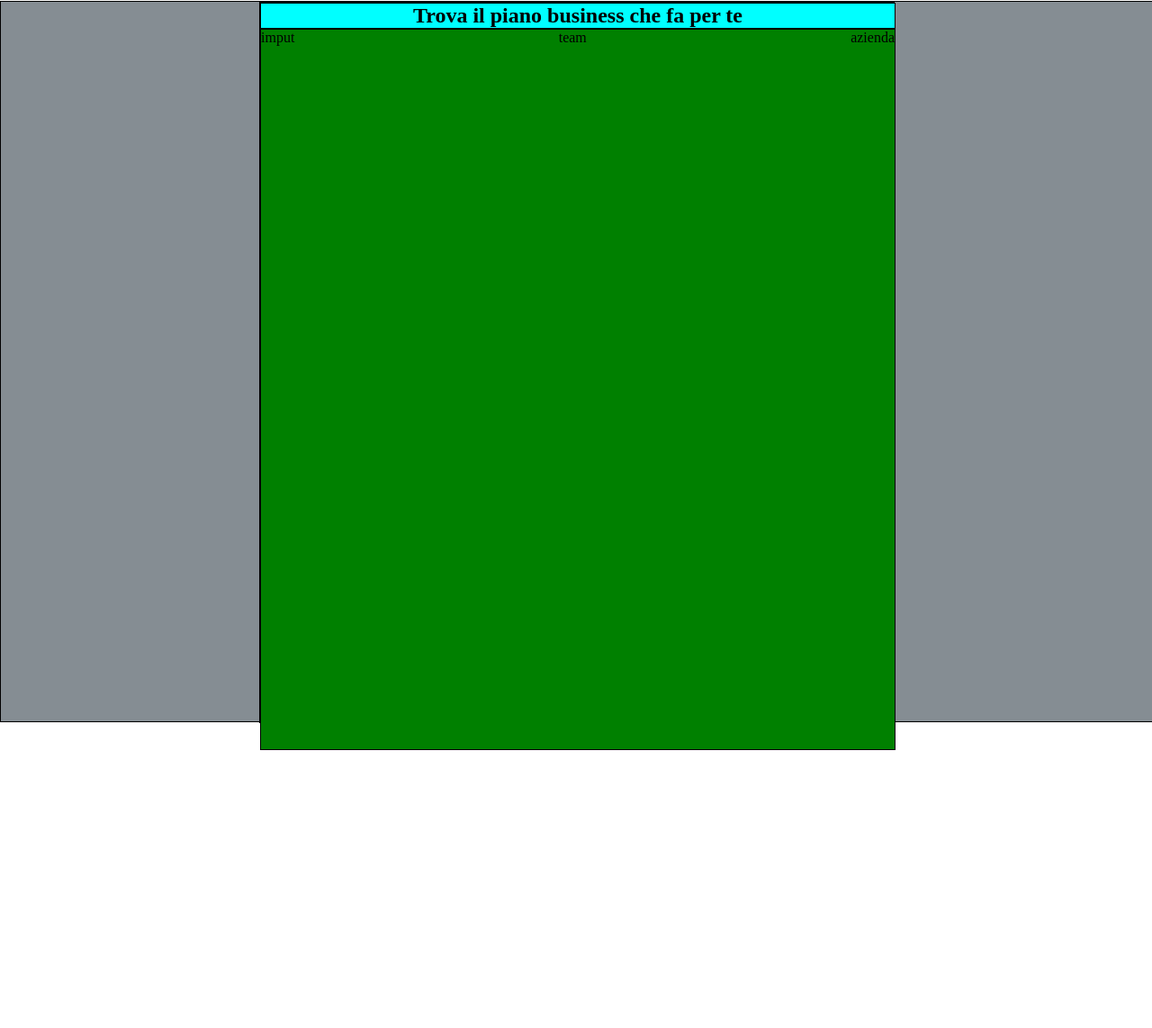
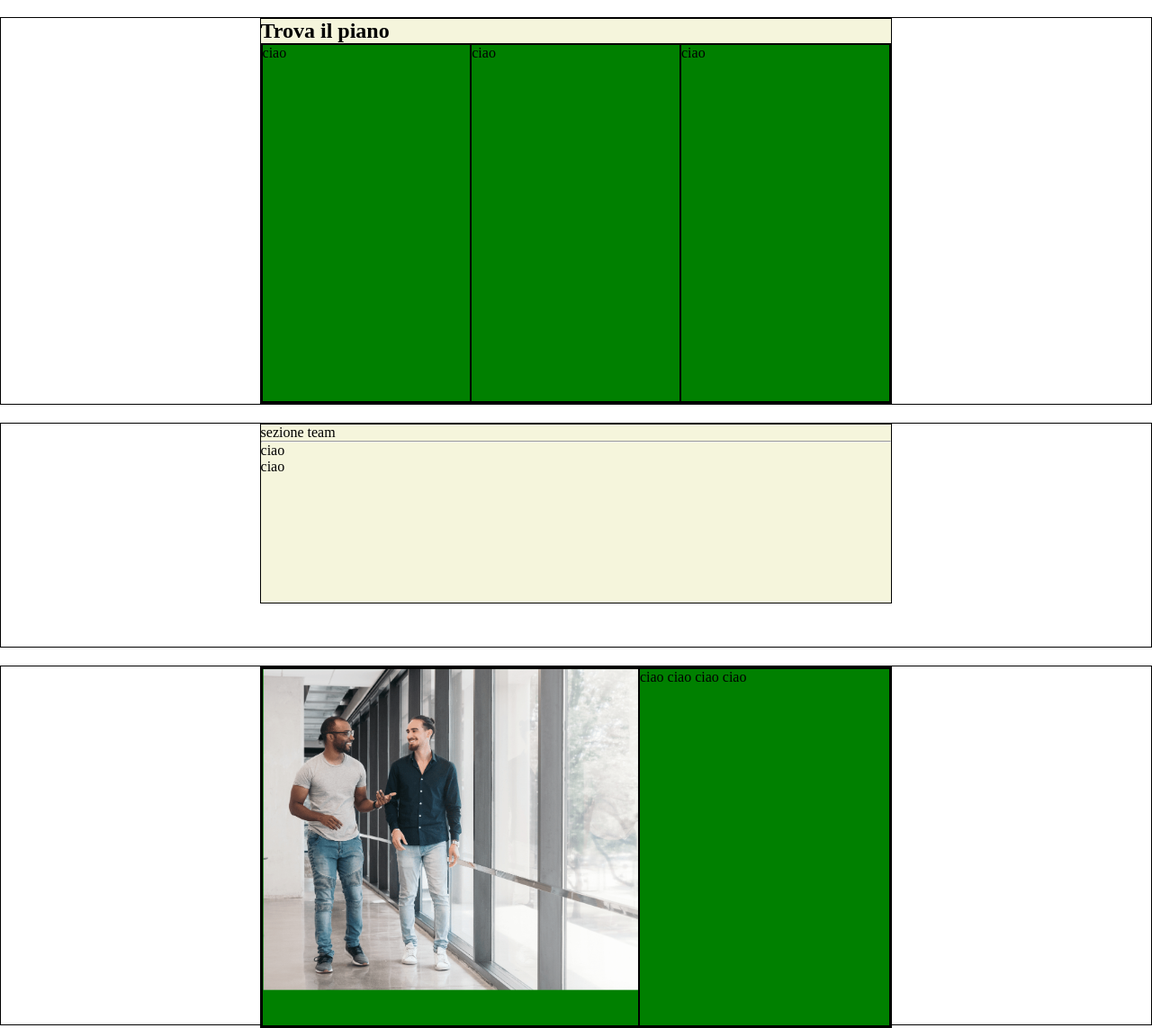
Before and after one commit to enricoricciardella/htmlcss-dropbox, a plain HTML site: page index.html in a window 1280 px wide. Shown: the part 461-1604 px from the top of the page at 90% size. Before the commit the page ends 1295 px from the top, so only its background shows below. Drawn offline with Linux system fonts and the light colour scheme.

Commit message:
feat:fine sezione partner

```diff
--- a/css/style.css
+++ b/css/style.css
@@ -1,7 +1,10 @@
 *{
     margin: 0;
     padding: 0;
-    box-sizing: 0 auto;
+    box-sizing: border-box;
+}
+img{
+    width: 100%;
 }
 
 .container{
@@ -14,6 +17,10 @@
     border: 2px solid black;
 }
 
+/* DEBUG
+[class^=".sect"] */
+
+
 .header{
 
     /* DEBUG */
@@ -24,11 +31,13 @@
 /* PRIMA SEZIONE SFONDO AZZURRO */
 
 .section-one{
+    margin-top: 20px;
     width: 100%;
-    height: 400px;
+    min-height: 400px;
+    height: 300px;
     /* DEBUG */
     border: 1px solid black;
-    background-color: #B4D0E6;
+    /* background-color: #B4D0E6; */
 
 }
 
@@ -63,48 +72,65 @@
 .section-2{
     margin-top: 20px;
     width: 100%;
-    height: 800px;
+    min-height: 100%;
     /* DEBUG */
     border: 1px solid black;
-    background-color: #858d93;
+    /* background-color: #858d93; */
 
 }
+
 
 /* CREO UN CONTAINER PIù PICCOLO */
 .small-container{
     width: 55%;
-    height: 100%;
+    min-height: 200px;
     margin: auto;
     /* DEBUG */
     border: 1px solid black;
     background-color: beige;
 }
 
-.titolo-due{
-    display: flex;
-    justify-content: center;
-    width: 100%;
-/* DEBUG */
-    border: 1px solid black;
-    background-color: aqua;
-}
 
-.card{
+
+.row{
     display: flex;
     flex-direction: row;
     width: 100%;
-    height: 800px;
     /* DEBUG */
+    min-height: 400px;
     background-color: green;
     border: 1px solid black;
 }
 
 /* CARD */
-.card{
-    width: ;
-    display: flex;
-    justify-content: space-between;
+.col-33{
+    width: 33.3%;
+
 
     /* DEBUG */
     border: 1px solid black;
 }
+
+.col-60{
+    width: 60%;
+
+    /* DEBUG */
+    border: 1px solid black;
+}
+
+.col-40{
+    width: 40%;
+    /* DEBUG */
+    border: 1px solid black;
+
+}
+
+.section-3{
+    margin-top: 20px;
+    width: 100%;
+    min-height: 250px;
+    /* DEBUG */
+    border: 1px solid black;
+    /* background-color: #858d93; */
+
+}
--- a/index.html
+++ b/index.html
@@ -34,19 +34,57 @@
         <!-- SECOND SECTION -->
         <section class="section-2">
             <div class="small-container">
-                <h2 class="titolo-due">Trova il piano business che fa per te</h2>
-                <div class="card">
-                    <div>imput</div>
-                    <div>team</div>
-                    <div>azienda</div>
+                <div>
+                    <h2>Trova il piano</h2>
+                </div>
+                <div class="row">
+                    <div class="col-33">ciao</div>
+                    <div class="col-33">ciao</div>
+                    <div class="col-33">ciao</div>
+                </div>
+
+        </section>
+
+        <!-- SEZIONE TEAM -->
+        <section class="section-3">
+            <div class="small-container">
+            <div>sezione team</div>
+            <hr>
+            <div>ciao</div>
+            <div>ciao</div>
+        </div>
+        </section>
+        <!-- /SEZIONE TEAM -->
+
+
+        <!-- SEZIONE PARTNER -->
+        <section class="section-one">
+            <div class="small-container">
+                <div class="row">
+                    <div class="col-60"><img src="./img/partner.png" alt=""></div>
+                    <div class="col-40">ciao ciao ciao ciao</div>
+
 
                 </div>
+
+
 
             </div>
 
 
 
+
+
+
+
         </section>
+        <!-- /SEZIONE PARTNER -->
+
+
+
+        </div>
+
+
     </main>
     <!-- /MAIN -->
 
```
